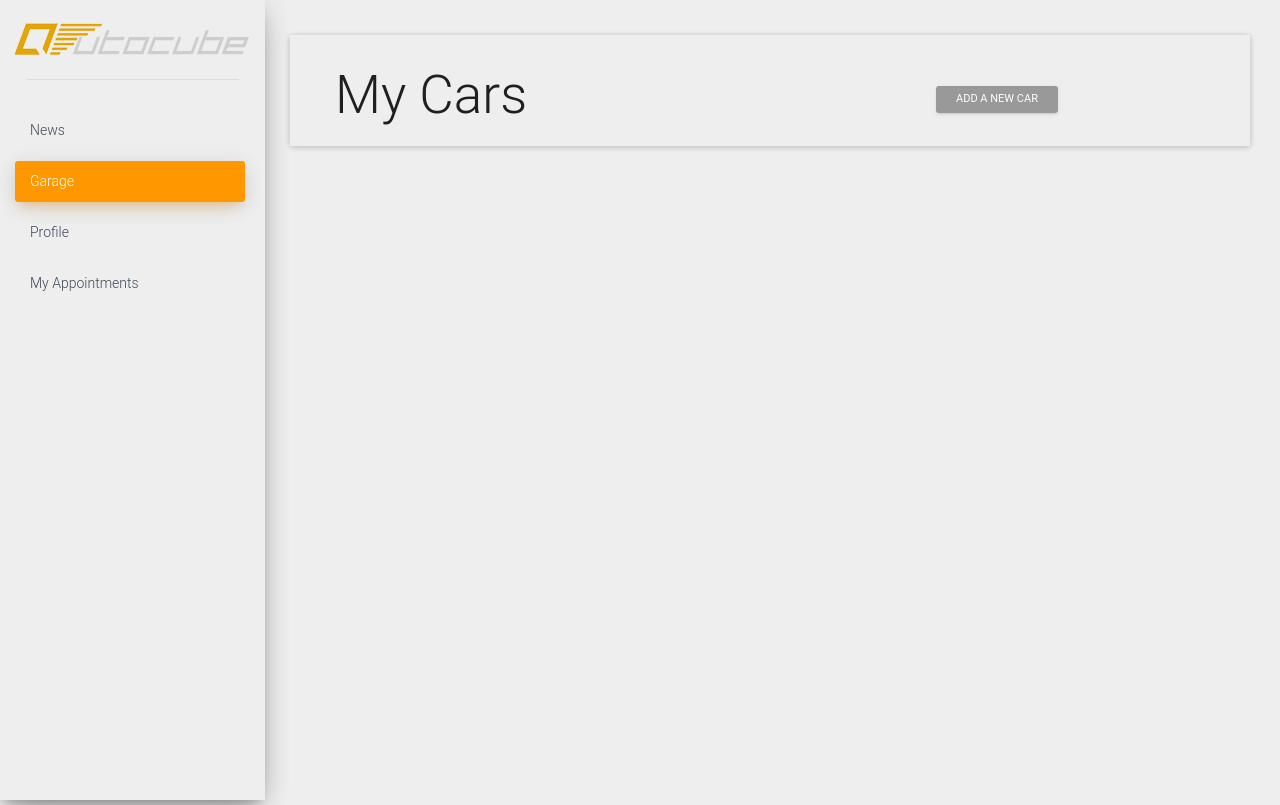
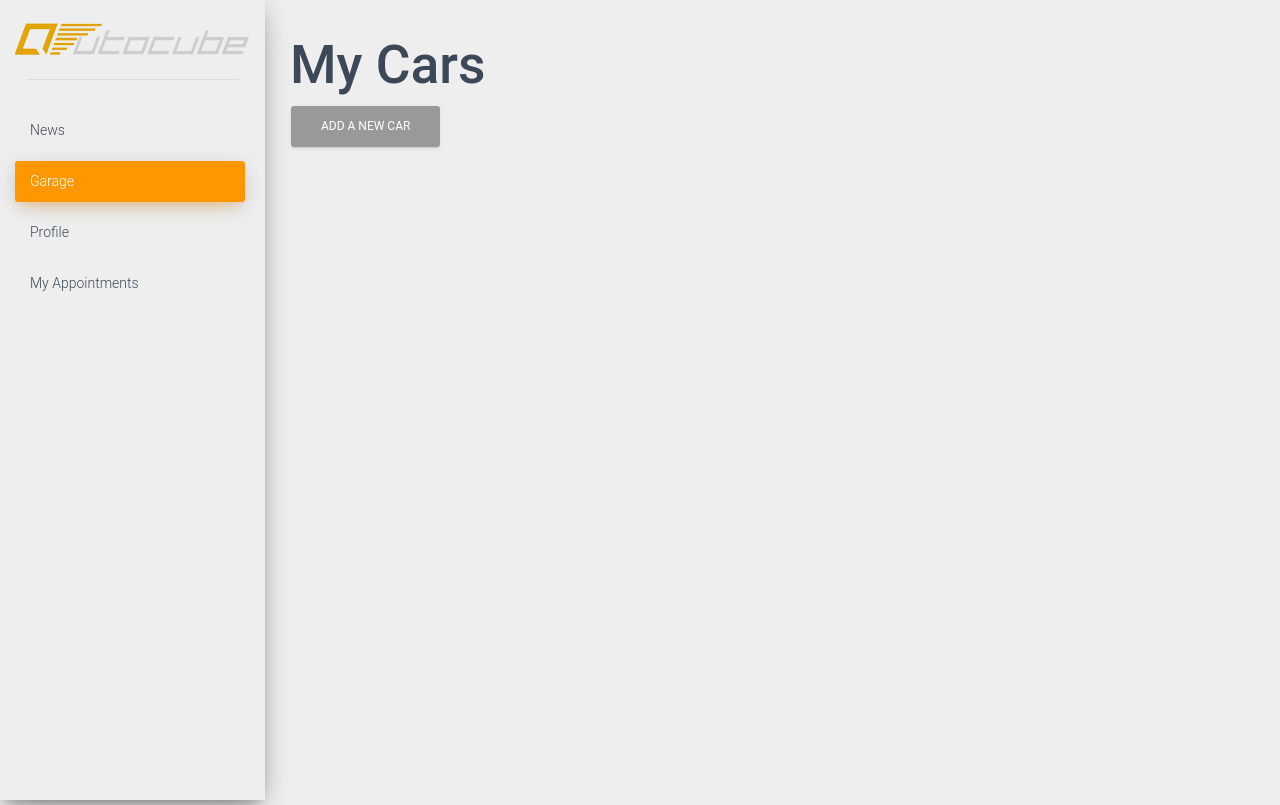
Before and after one commit to thibautx/autocube, a Flask app: page /garage/ in a window 1280 px wide. Run offline with Flask 2, Linux system fonts and the light colour scheme; the visitor is signed in with stand-in values (Sample User, id 1); data comes from the database, SQL or seed files in the repository; data that the repository does not hold is empty; parts of the project's set-up code (start-up, migrations or seed data) failed here and were passed over; some libraries are stand-ins or nearby versions.

Commit message:
push to heroku

```diff
--- a/app/garage/controllers.py
+++ b/app/garage/controllers.py
@@ -25,7 +25,7 @@ def garage_home():
 @garage_module.route('/car/<id>')
 def car_details(id):
     car = Car.query.get(id)
-    return render_template('garage/car.html',
+    return render_template('garage/car_details.html',
                            car=car,
                            recalls=car.recalls,
                            service_bulletins=car.service_bulletins,
--- a/app/static/css/user.css
+++ b/app/static/css/user.css
@@ -1,48 +1,16 @@
-/*! =========================================================
- *
- Material Dashboard - V1.0.0
-*
-* =========================================================
-*
-* Copyright 2016 Creative Tim (http://www.creative-tim.com/product/material-dashboard)
- *
- *                       _oo0oo_
- *                      o8888888o
- *                      88" . "88
- *                      (| -_- |)
- *                      0\  =  /0
- *                    ___/`---'\___
- *                  .' \|     |// '.
- *                 / \|||  :  |||// \
- *                / _||||| -:- |||||- \
- *               |   | \  -  /// |   |
- *               | \_|  ''\---/''  |_/ |
- *               \  .-\__  '-'  ___/-. /
- *             ___'. .'  /--.--\  `. .'___
- *          ."" '<  `.___\_<|>_/___.' >' "".
- *         | | :  `- \`.;`\ _ /`;.`/ - ` : | |
- *         \  \ `_.   \_ __\ /__ _/   .-` /  /
- *     =====`-.____`.___ \_____/___.-`___.-'=====
- *                       `=---='
- *
- *     ~~~~~~~~~~~~~~~~~~~~~~~~~~~~~~~~~~~~~~~~~~~
- *
- *               Buddha Bless:  "No Bugs"
- *
- * ========================================================= */
+h1.title{
+    padding: 0px;
+    margin: 0px;
+}
 
-/* ANIMATION */
+.nobreak{
+  padding: 0px;
+  margin: 0px;
+}
 
-/* SHADOWS */
-
-/* Shadows (from mdl http://www.getmdl.io/) */
-
-/*!
-Animate.css - http://daneden.me/animate
-Licensed under the MIT license - http://opensource.org/licenses/MIT
-
-Copyright (c) 2015 Daniel Eden
-*/
+body.modal-open div.modal-backdrop {
+    z-index: 0;
+}
 
 @-webkit-keyframes shake {
   from, to {
--- a/app/templates/garage/car.html
+++ b/app/templates/garage/car_details.html
@@ -1,4 +1,5 @@
 {% extends "page.html" %}
+{% set active_page = "garage" %}
 {% block title %} Car Details {% endblock %}
 {% block head %}
 {{ super() }}
--- a/app/templates/garage/garage.html
+++ b/app/templates/garage/garage.html
@@ -13,27 +13,15 @@
 {% import "garage/garage_add_car.html"  as garage_add_car with context %}
 
 {% block content %}
-<div class="panel panel-default">
-    <div class="panel-heading">
-         <div class="container-fluid">
-            <div class="col-md-4">
-                <h1>My Cars</h1>
-            </div>
-            <div class="col-md-2 col-md-push-4">
-                <h1>
-                <button type="submit" class="btn btn-default btn-sm" data-toggle="modal" data-target="#add-car">
-                    <span class="glyphicon glyphicon-plus" aria-hidden="true"></span> ADD A NEW CAR
-                </button>
-                </h1>
-            </div>
-        </div>
-    </div>
+<h1 class="title">My Cars</h1>
+<button type="submit" class="btn btn-default btn-md" data-toggle="modal" data-target="#add-car">
+<span class="glyphicon glyphicon-plus" aria-hidden="true"></span> ADD A NEW CAR
+</button>
     {% for car in cars %}
      	{{ garage_car_item(car) }}
     {% endfor %}
 
 		{{ garage_add_car.body() }}
-</div>
 {% endblock %}
 {% block scripts %}
 <script src="{{ url_for('static', filename='js/bootstrap-select.js')}}" type="text/javascript"></script>
--- a/app/templates/garage/garage_car_item.html
+++ b/app/templates/garage/garage_car_item.html
@@ -1,28 +1,35 @@
 {% macro garage_car_item(car) %}
-
+<div class="panel panel-default">
 	<div class="panel-body">
-	<div class="panel panel-default">
-		<div class="panel-heading">
-				<h3 class="panel-title">Car Info</h3>
-		</div>
-		<div class="panel-body">
-
 		<!-- Column 1 -->
 		<div class="col-md-4">
+			<div class="row">
 			<img src="../../static/images/lambo.jpeg" height="100px" width="200px">
-				<br>
+			</div>
+			<div class="row">
 				<a href="{{ url_for('.car_details', id=car.id)}}" class="btn btn-default" role="button">
 						View Car Information
 				</a>
 			</div>
+		</div>
 
 		<!-- Column 2 -->
 		<div class="col-md-4">
+			<div class="row">
 				{{ car.year }}
-				<h2><b>{{ car.make }} {{ car.model }}</b></h2>
-				Recommended services: <br>
-				Total Mileage: <br>
-				Daily Mileage Average: <br>
+			</div>
+			<div class="row">
+				<h3 class="nobreak"><b>{{ car.make }} {{ car.model }}</b></h3>
+			</div>
+			<div class="row">
+				Recommended services:
+			</div>
+			<div class="row">
+				Total Mileage:
+			</div>
+			<div class="row">
+				Daily Mileage Average:
+			</div>
 		</div>
 
 		<!-- Column 3 -->
@@ -30,6 +37,4 @@
 
 	</div>
 </div>
-</div>
-
 {% endmacro %}
--- a/config.py
+++ b/config.py
@@ -9,8 +9,8 @@ BASE_DIR = os.path.abspath(os.path.dirname(__file__))
 # Define the database - we are working with
 # SQLite for this example
 # SQLALCHEMY_DATABASE_URI = 'sqlite:///' + os.path.join(BASE_DIR, 'app.db')
-SQLALCHEMY_DATABASE_URI = "postgresql://localhost/database"
-# SQLALCHEMY_DATABASE_URI = os.environ['DATABASE_URL']
+# SQLALCHEMY_DATABASE_URI = "postgresql://localhost/database"
+SQLALCHEMY_DATABASE_URI = os.environ['DATABASE_URL']
 SQLALCHEMY_TRACK_MODIFICATIONS = False
 DATABASE_CONNECT_OPTIONS = {}
 
```
Lines whose indentation alone changed are shown as unchanged.
